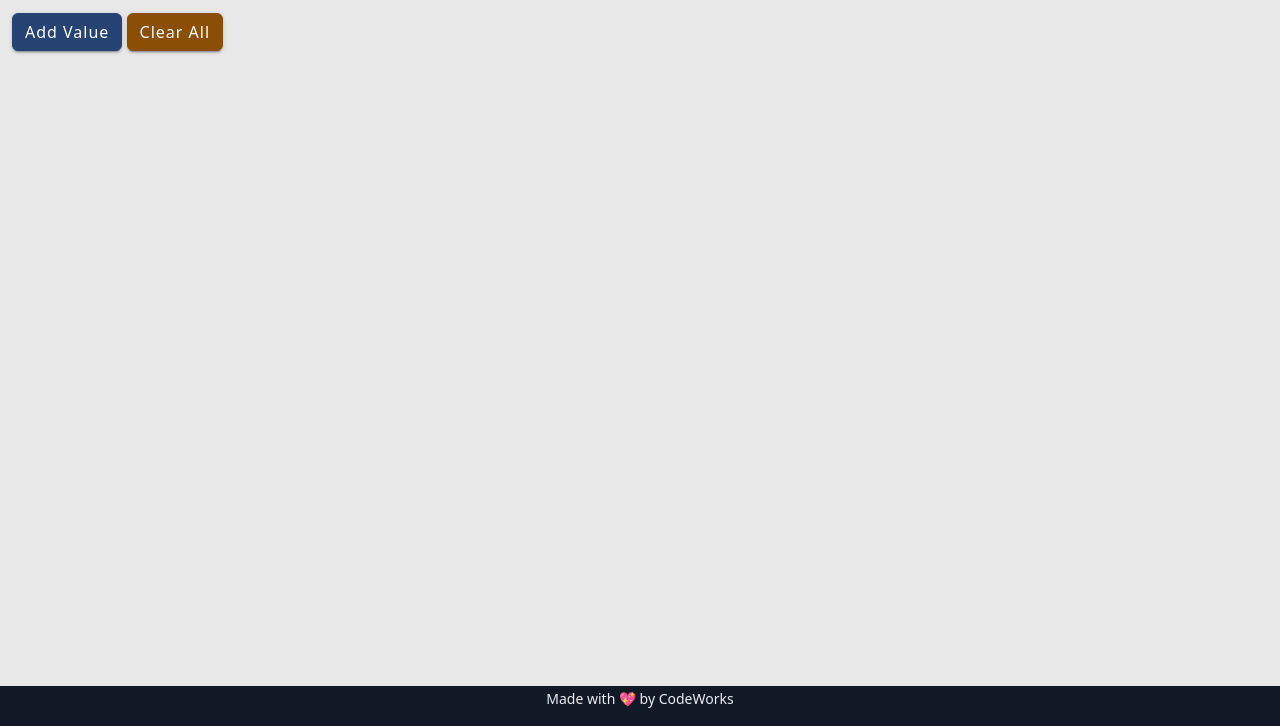
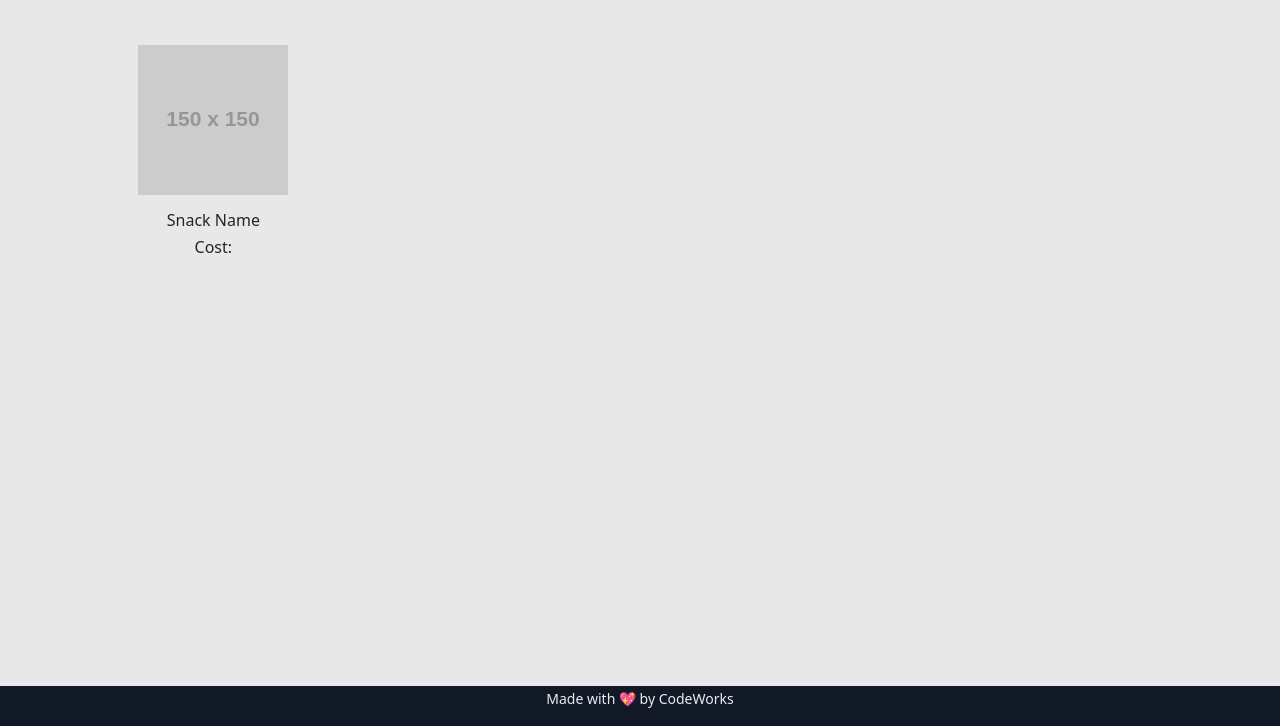
Before and after one commit to JoeCalvi/vendr, a website with bundled scripts: page index.html in a window 1280 px wide. Shown: the part 74-800 px from the top of the page. Built offline with nearby package versions, Linux system fonts and the light colour scheme; placeholder pictures from the web are drawn by us; a script that the page names is missing.

Commit message:
all base files set up

```diff
--- a/app/App.js
+++ b/app/App.js
@@ -1,7 +1,8 @@
-import { ValuesController } from "./Controllers/ValuesController.js";
+import { SnacksController } from "./Controllers/SnacksController.js"
 
 class App {
-  valuesController = new ValuesController();
+
+  snacksController = new SnacksController()
 }
 
 window["app"] = new App();
--- a/app/AppState.js
+++ b/app/AppState.js
@@ -2,10 +2,67 @@ import { Value } from "./Models/Value.js"
 import { EventEmitter } from "./Utils/EventEmitter.js"
 import { isValidProp } from "./Utils/isValidProp.js"
 import { loadState } from "./Utils/Store.js"
+import { Snack } from "./Models/Snack.js"
+
+
 
 class AppState extends EventEmitter {
   /** @type {import('./Models/Value').Value[]} */
   values = loadState('values', [Value])
+
+  snacks = [
+    new Snack(
+      {
+        name: 'Sample',
+        price: 3.50,
+        imgUrl: 'https://via.placeholder.com/150'
+      },
+      {
+        name: 'Sample',
+        price: 3.50,
+        imgUrl: 'https://via.placeholder.com/150'
+      },
+      {
+        name: 'Sample',
+        price: 3.50,
+        imgUrl: 'https://via.placeholder.com/150'
+      },
+      {
+        name: 'Sample',
+        price: 3.50,
+        imgUrl: 'https://via.placeholder.com/150'
+      },
+      {
+        name: 'Sample',
+        price: 3.50,
+        imgUrl: 'https://via.placeholder.com/150'
+      },
+      {
+        name: 'Sample',
+        price: 3.50,
+        imgUrl: 'https://via.placeholder.com/150'
+      },
+      {
+        name: 'Sample',
+        price: 3.50,
+        imgUrl: 'https://via.placeholder.com/150'
+      },
+      {
+        name: 'Sample',
+        price: 3.50,
+        imgUrl: 'https://via.placeholder.com/150'
+      },
+      {
+        name: 'Sample',
+        price: 3.50,
+        imgUrl: 'https://via.placeholder.com/150'
+      },
+      )
+  ]
+
+  money = 0
+
+
 }
 
 export const appState = new Proxy(new AppState(), {
--- /dev/null
+++ b/app/Controllers/SnacksController.js
@@ -0,0 +1,16 @@
+import { appState } from "../AppState.js";
+import { snacksService } from "../Services/SnacksService.js";
+import { Pop } from "../Utils/Pop.js";
+import { setHTML, setText } from "../Utils/Writer.js";
+
+// SECTION private functions below
+
+
+
+export class SnacksController {
+    constructor(){
+
+    }
+
+    // SECTION public functions below
+}
--- /dev/null
+++ b/app/Models/Snack.js
@@ -0,0 +1,10 @@
+
+
+export class Snack {
+
+    constructor(data) {
+        this.name = data.name
+        this.price = data.price
+        this.imgUrl = data.imgUrl
+    }
+}
--- /dev/null
+++ b/app/Services/SnacksService.js
@@ -0,0 +1,8 @@
+import { appState } from "../AppState.js";
+import { saveState } from "../Utils/Store.js";
+
+class SnacksService {
+
+}
+
+export const snacksService = new SnacksService()
--- a/index.html
+++ b/index.html
@@ -21,15 +21,20 @@
       <a class="navbar-brand ms-3" href="#">
         <img src="https://codeworks.blob.core.windows.net/public/assets/img/cw-mark.png" height="45" alt=""
           loading="lazy">
-        <span class="ms-2">vendr</span>
+        <span class="ms-2">Vendr</span>
       </a>
     </nav>
   </header>
   <main>
     <div class="container-fluid">
-      <div class="row">
-        <div class="col-12">
-          <div id="app"></div>
+      <div class="row" id="snack">
+        <!-- STUB snack template -->
+        <div class="col-4 text-center pt-5">
+          <div>
+            <img src="https://via.placeholder.com/150">
+            <h6 class="pt-3">Snack Name</h6>
+            <h6>Cost:</h6>
+          </div>
         </div>
       </div>
     </div>
```
Also changed, not shown: app/Controllers/MoneyController.js (added, +16 -0 lines).
